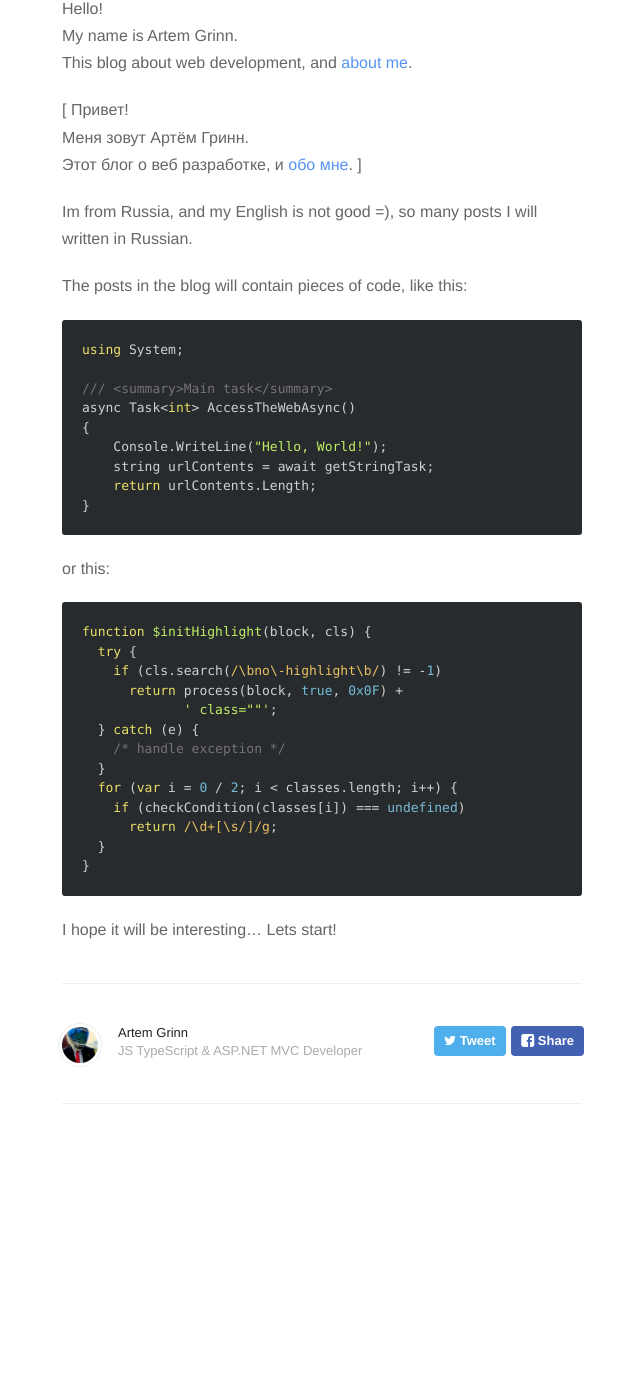
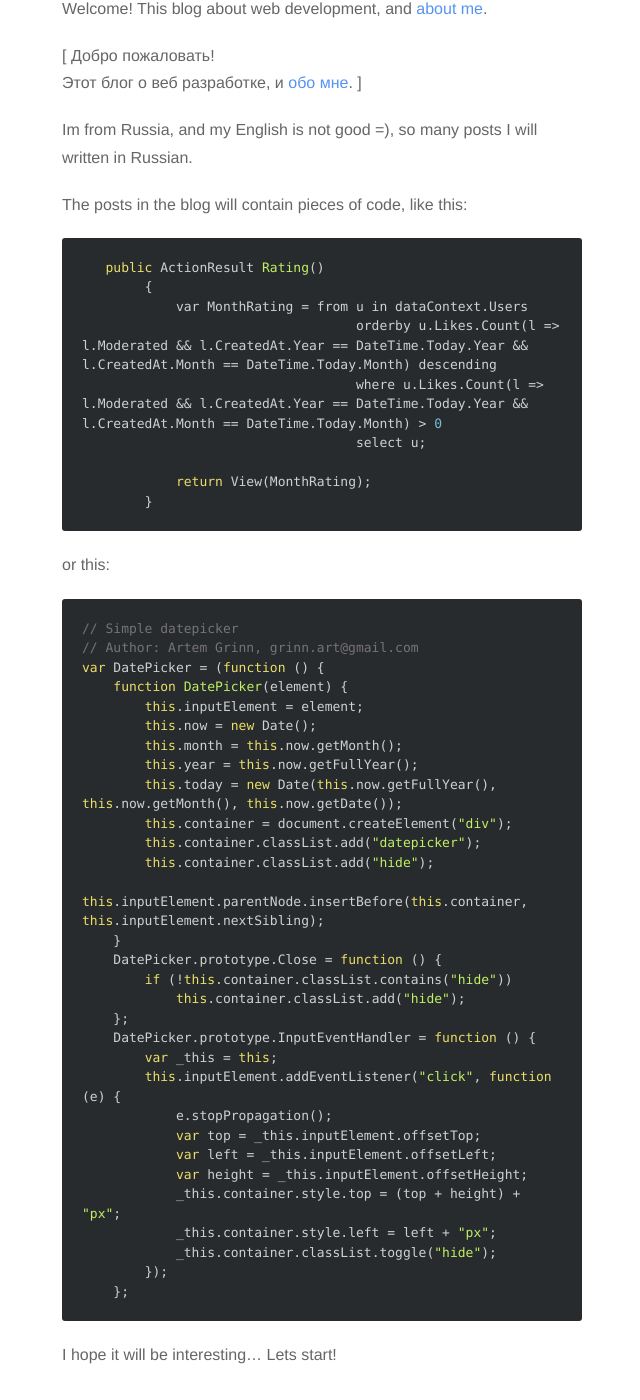
Before and after one commit to ArtemGrinn/artemgrinn.github.io, a Jekyll site: the page built from _posts/2016-01-19-welcome.markdown, in a window 1280 px wide and 1400 px high, scrolled down 306 px. Shown: the whole window, without its empty margins (318-958 px from the left). Built offline with Jekyll 4.4.1, drawn with Linux system fonts in a browser that asks for light colours; nearby versions of some CDN libraries; Markdown is read by kramdown in place of the engine named in the settings; before the commit the page ends 1550 px from its top, so only the background shows below that.

Commit message:
post edit

```diff
--- a/_posts/2016-01-19-welcome.markdown
+++ b/_posts/2016-01-19-welcome.markdown
@@ -4,45 +4,60 @@ date:   2016-01-19 10:18:00
 description: First topic
 ---
 
-Hello!
-My name is Artem Grinn.
+Welcome!
 This blog about web development, and [about me][about].
 
-[ Привет!
-Меня зовут Артём Гринн.
+[ Добро пожаловать!
 Этот блог о веб разработке, и [обо мне][about]. ]
 
 Im from Russia, and my English is not good =), so many posts I will written in Russian.
 
 The posts in the blog will contain pieces of code, like this:
 {% highlight c# %}
-using System;
+   public ActionResult Rating()
+        {
+            var MonthRating = from u in dataContext.Users
+                                   orderby u.Likes.Count(l => l.Moderated && l.CreatedAt.Year == DateTime.Today.Year && l.CreatedAt.Month == DateTime.Today.Month) descending
+                                   where u.Likes.Count(l => l.Moderated && l.CreatedAt.Year == DateTime.Today.Year && l.CreatedAt.Month == DateTime.Today.Month) > 0
+                                   select u;
 
-/// <summary>Main task</summary>
-async Task<int> AccessTheWebAsync()
-{
-    Console.WriteLine("Hello, World!");
-    string urlContents = await getStringTask;
-    return urlContents.Length;
-}
+            return View(MonthRating);
+        }
 {% endhighlight %}
 
 or this:
 
 {% highlight javascript %}
-function $initHighlight(block, cls) {
-  try {
-    if (cls.search(/\bno\-highlight\b/) != -1)
-      return process(block, true, 0x0F) +
-             ' class=""';
-  } catch (e) {
-    /* handle exception */
-  }
-  for (var i = 0 / 2; i < classes.length; i++) {
-    if (checkCondition(classes[i]) === undefined)
-      return /\d+[\s/]/g;
-  }
-}
+// Simple datepicker
+// Author: Artem Grinn, grinn.art@gmail.com
+var DatePicker = (function () {
+    function DatePicker(element) {
+        this.inputElement = element;
+        this.now = new Date();
+        this.month = this.now.getMonth();
+        this.year = this.now.getFullYear();
+        this.today = new Date(this.now.getFullYear(), this.now.getMonth(), this.now.getDate());
+        this.container = document.createElement("div");
+        this.container.classList.add("datepicker");
+        this.container.classList.add("hide");
+        this.inputElement.parentNode.insertBefore(this.container, this.inputElement.nextSibling);
+    }
+    DatePicker.prototype.Close = function () {
+        if (!this.container.classList.contains("hide"))
+            this.container.classList.add("hide");
+    };
+    DatePicker.prototype.InputEventHandler = function () {
+        var _this = this;
+        this.inputElement.addEventListener("click", function (e) {
+            e.stopPropagation();
+            var top = _this.inputElement.offsetTop;
+            var left = _this.inputElement.offsetLeft;
+            var height = _this.inputElement.offsetHeight;
+            _this.container.style.top = (top + height) + "px";
+            _this.container.style.left = left + "px";
+            _this.container.classList.toggle("hide");
+        });
+    };
 {% endhighlight %}
 
 I hope it will be interesting... Lets start!
```
